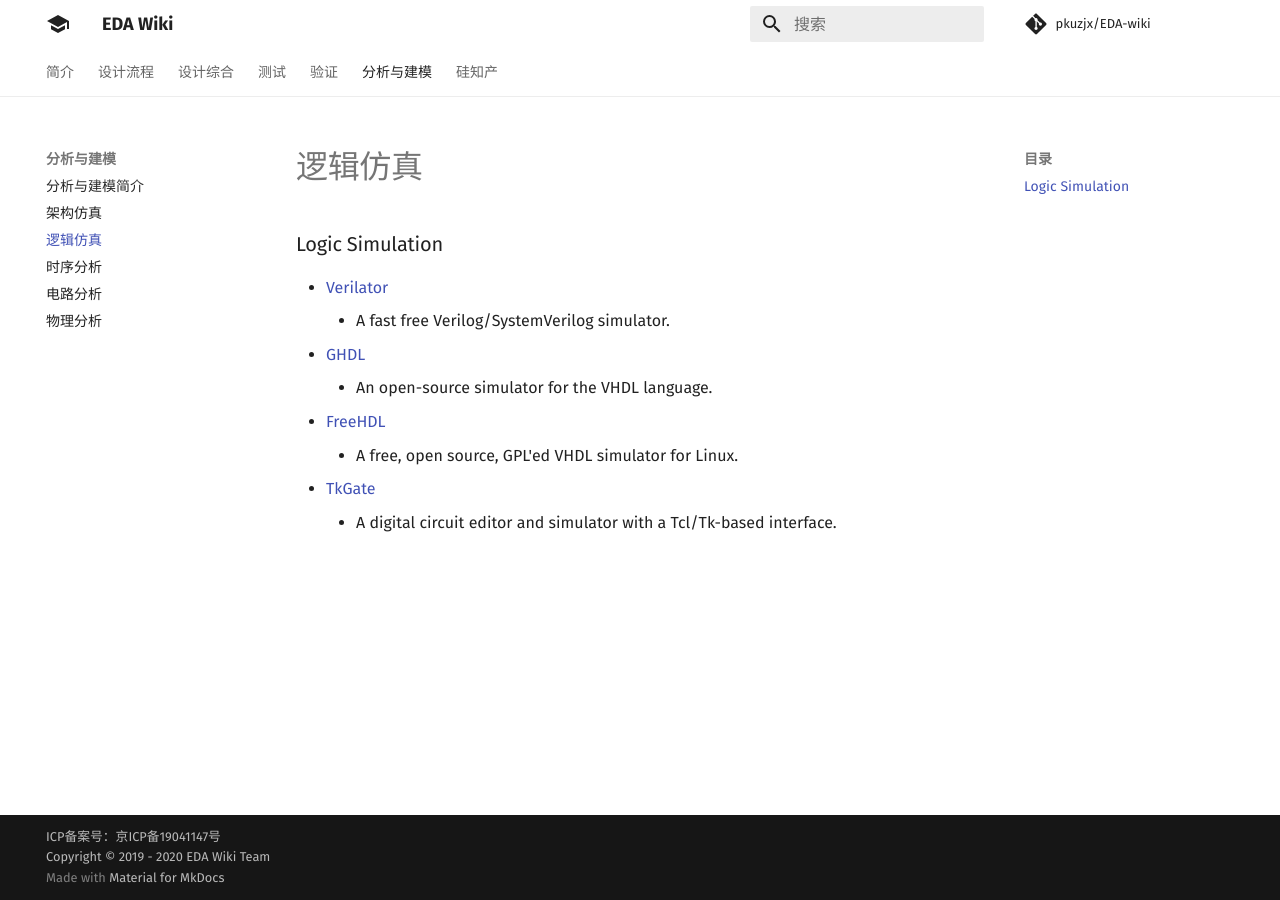
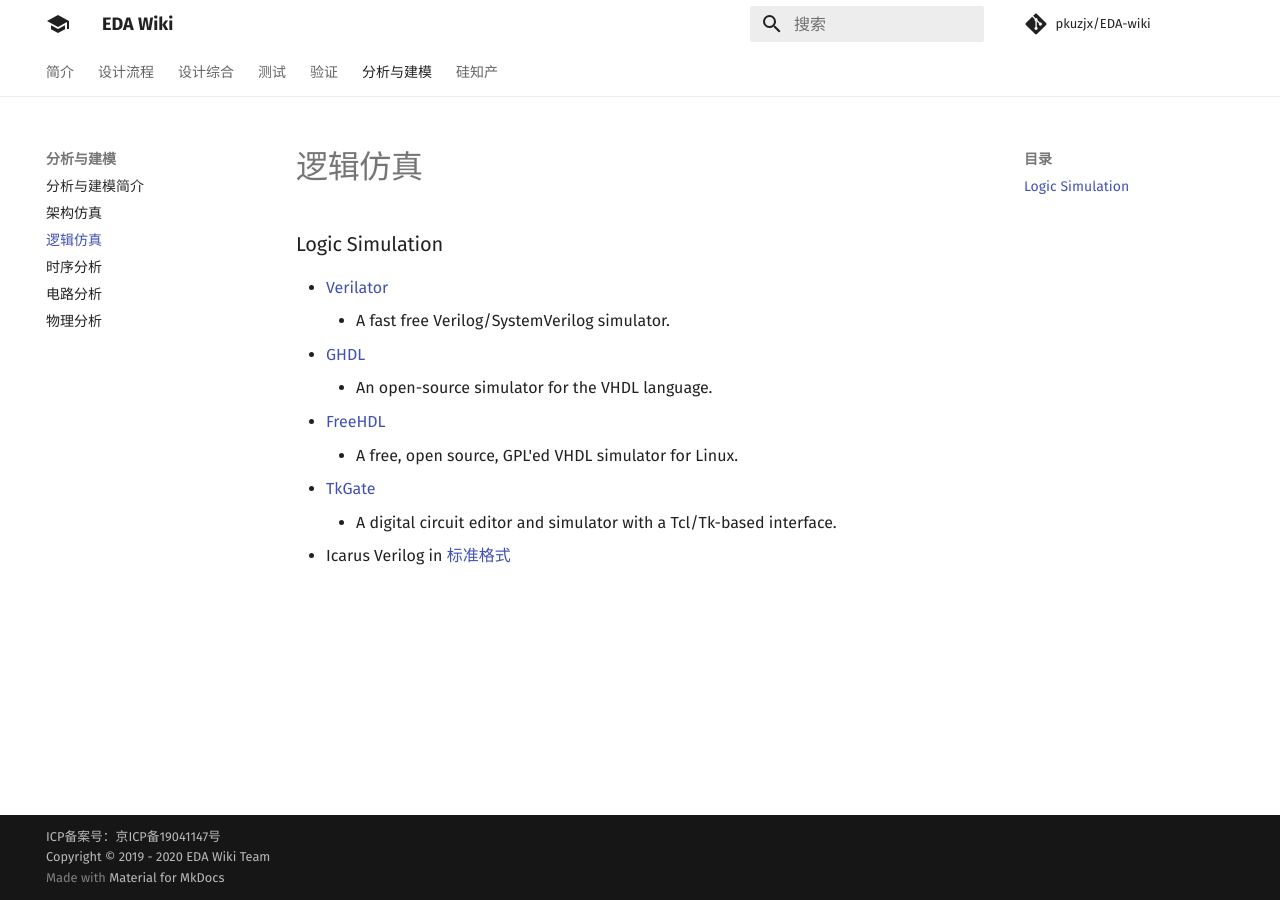
Before and after one commit to daitoto/EDA-wiki, an MkDocs documentation site: the page built from docs/analysis/logic.md, in a window 1280 px wide. Built offline with MkDocs 1.6.1 and Material for MkDocs 9.7.7, drawn with Linux system fonts in a browser that asks for light colours; comment, search, counter and statistics services are not loaded.

Commit message:
Update logic.md

```diff
--- a/docs/analysis/logic.md
+++ b/docs/analysis/logic.md
@@ -7,3 +7,4 @@
    - A free, open source, GPL'ed VHDL simulator for Linux.
  - [TkGate](https://github.com/bnoordhuis/tkgate)
    - A digital circuit editor and simulator with a Tcl/Tk-based interface.
+ - Icarus Verilog in [标准格式](wiki/flow/standard/)
```
